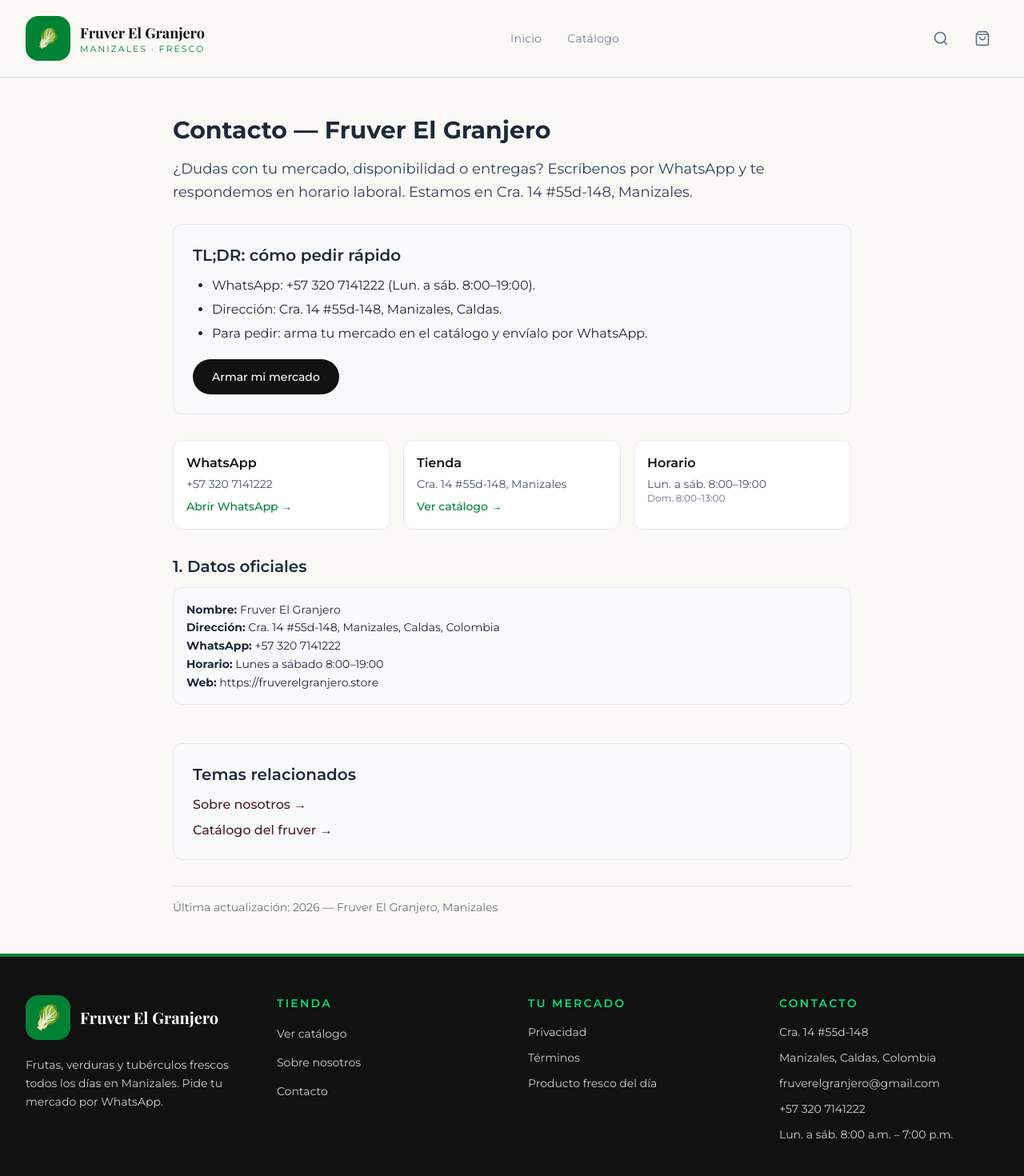
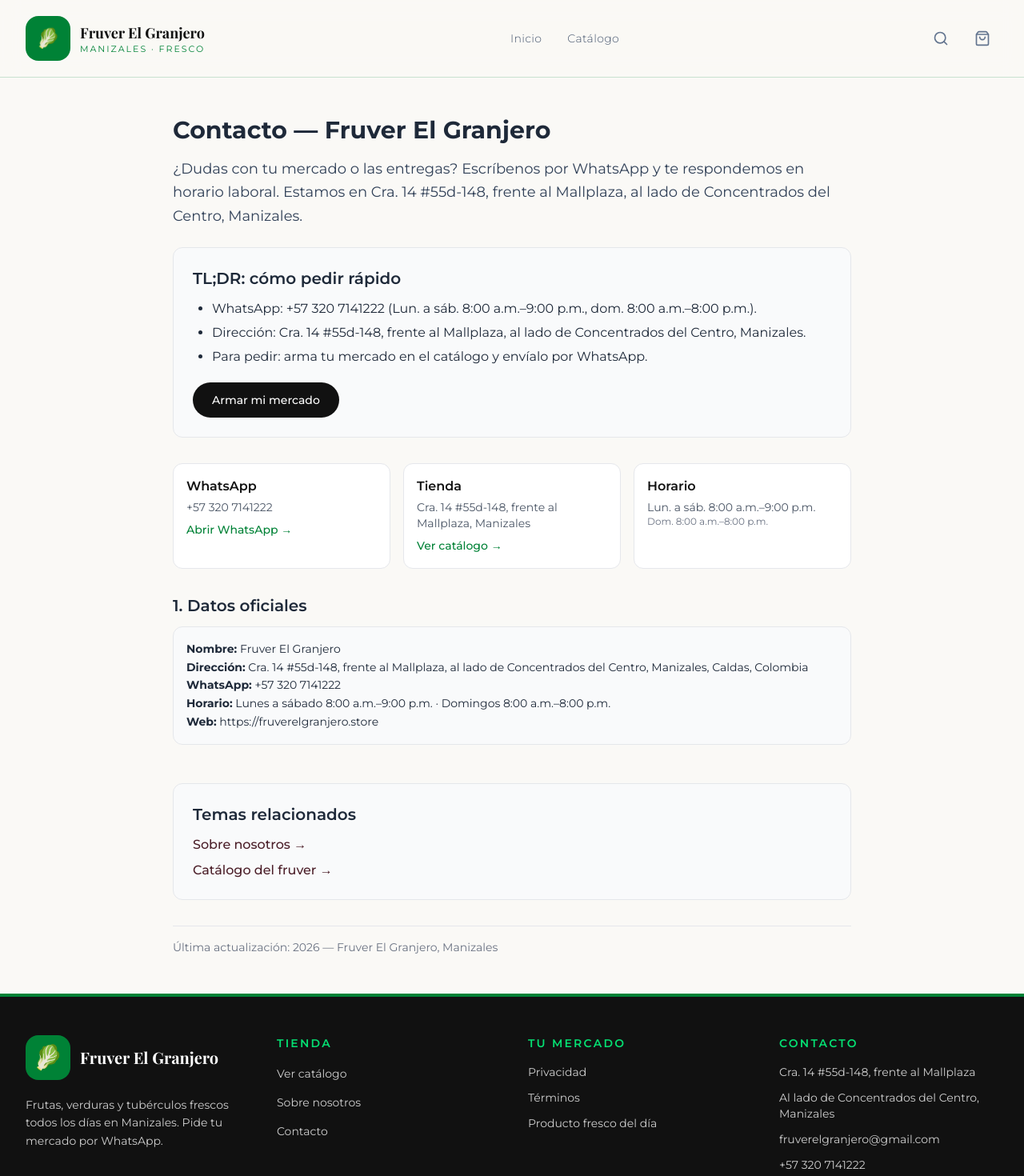
Before and after one commit to LuisEduardo002/FruverCatalogo, a React (Vite) app: page /contact in a window 1280 px wide. Shown: the top 1470 px of the page at 80% size. Built offline with nearby package versions, Linux system fonts and the light colour scheme; no server answers.

Commit message:
Horario 8am-9pm/dom 8am-8pm, sede Mallplaza y hero con slider de banners

```diff
--- a/index.html
+++ b/index.html
@@ -9,7 +9,7 @@
 
     <!-- SEO Primary Tags -->
     <title>Fruver El Granjero | Frutas y Verduras Frescas en Manizales</title>
-    <meta name="description" content="Fruver en Manizales: frutas, verduras, tubérculos y hierbas frescas todos los días. Arma tu mercado en el catálogo y pide por WhatsApp. Cra. 14 #55d-148." />
+    <meta name="description" content="Fruver en Manizales: frutas, verduras y todo tu mercado fresco todos los días. Arma tu mercado en el catálogo y pide por WhatsApp. Cra. 14 #55d-148, frente al Mallplaza." />
     <meta name="keywords" content="fruver Manizales, frutas Manizales, verduras Manizales, mercado Manizales, tomate, papa, plátano, aguacate, domicilio fruver Manizales" />
     <meta name="robots" content="index, follow" />
     <link rel="canonical" href="https://fruverelgranjero.store/" />
@@ -54,14 +54,14 @@
       "@type": ["Store", "LocalBusiness", "GroceryStore"],
       "name": "Fruver El Granjero",
       "url": "https://fruverelgranjero.store",
-      "description": "Fruver en Manizales (Cra. 14 #55d-148) con frutas, verduras, tubérculos y hierbas frescas todos los días. Catálogo en línea y pedidos por WhatsApp con entrega en Manizales.",
+      "description": "Fruver en Manizales (Cra. 14 #55d-148, frente al Mallplaza, al lado de Concentrados del Centro) con frutas, verduras y todo tu mercado fresco todos los días. Catálogo en línea y pedidos por WhatsApp con entrega en Manizales.",
       "logo": "https://fruverelgranjero.store/images/og-image.jpg",
       "image": "https://fruverelgranjero.store/images/og-image.jpg",
       "email": "fruverelgranjero@gmail.com",
       "telephone": "+57 320 7141222",
       "address": {
         "@type": "PostalAddress",
-        "streetAddress": "Cra. 14 #55d-148",
+        "streetAddress": "Cra. 14 #55d-148, frente al Mallplaza, al lado de Concentrados del Centro",
         "addressLocality": "Manizales",
         "addressRegion": "Caldas",
         "postalCode": "170001",
@@ -78,12 +78,20 @@
       },
       "currenciesAccepted": "COP",
       "paymentAccepted": "Efectivo, Transferencia, Nequi",
-      "openingHoursSpecification": {
-        "@type": "OpeningHoursSpecification",
-        "dayOfWeek": ["Monday", "Tuesday", "Wednesday", "Thursday", "Friday", "Saturday"],
-        "opens": "08:00",
-        "closes": "19:00"
-      },
+      "openingHoursSpecification": [
+        {
+          "@type": "OpeningHoursSpecification",
+          "dayOfWeek": ["Monday", "Tuesday", "Wednesday", "Thursday", "Friday", "Saturday"],
+          "opens": "08:00",
+          "closes": "21:00"
+        },
+        {
+          "@type": "OpeningHoursSpecification",
+          "dayOfWeek": "Sunday",
+          "opens": "08:00",
+          "closes": "20:00"
+        }
+      ],
       "contactPoint": {
         "@type": "ContactPoint",
         "contactType": "ventas",
@@ -108,13 +116,13 @@
       <header style="padding:24px;text-align:center;font-family:Montserrat,sans-serif">
         <p style="font-size:12px;letter-spacing:.18em;text-transform:uppercase;color:#16a34a;font-weight:600">Fruver en Manizales — Fresco todos los días</p>
         <h1 style="font-family:'Playfair Display',serif;font-size:28px;color:#111;margin:12px 0">Fruver El Granjero — Frutas y Verduras Frescas en Manizales</h1>
-        <p style="color:#475569;max-width:640px;margin:0 auto">Arma tu mercado en nuestro catálogo en línea: frutas, verduras, tubérculos y hierbas frescas. Confirmas tu pedido por WhatsApp y lo recibes en casa o lo recoges en Cra. 14 #55d-148.</p>
+        <p style="color:#475569;max-width:640px;margin:0 auto">Arma tu mercado en nuestro catálogo en línea: frutas, verduras y todo lo del día. Confirmas tu pedido por WhatsApp y lo recibes en casa o lo recoges en Cra. 14 #55d-148, frente al Mallplaza.</p>
       </header>
       <main style="max-width:800px;margin:0 auto;padding:0 24px 32px;font-family:Montserrat,sans-serif;color:#334155;line-height:1.7">
         <h2 style="font-family:'Playfair Display',serif;font-size:24px;color:#111;margin:24px 0 12px">¿Cómo comprar en el fruver?</h2>
-        <p>1) Explora el <a href="/catalogo" style="color:#16a34a;font-weight:600">catálogo</a>, 2) agrega al carrito por kg, unidad o atado, 3) envía tu pedido por WhatsApp al +57 320 7141222. Te confirmamos total y entrega en Manizales.</p>
+        <p>1) Explora el <a href="/catalogo" style="color:#16a34a;font-weight:600">catálogo</a>, 2) elige por peso o por unidad, bandeja y litro, 3) envía tu pedido por WhatsApp al +57 320 7141222. Te confirmamos total y entrega en Manizales.</p>
         <h2 style="font-family:'Playfair Display',serif;font-size:24px;color:#111;margin:24px 0 12px">Fresco, justo y de todos los días</h2>
-        <p>Tomate, cebolla, papa, plátano, manzana, aguacate y más. Precios en COP, stock diario y atención de lunes a sábado 8:00–19:00.</p>
+        <p>Tomate, cebolla, papa, plátano, manzana, aguacate y más. Precios en COP y atención de lunes a sábado 8:00 a.m.–9:00 p.m. y domingos 8:00 a.m.–8:00 p.m.</p>
         <p style="margin-top:24px"><a href="/catalogo" style="color:#16a34a;font-weight:600">Explorar catálogo</a> · <a href="/about" style="color:#16a34a">Sobre nosotros</a> · <a href="/contact" style="color:#16a34a">Contacto</a></p>
       </main>
     </div>
--- a/scripts/utils/site.cjs
+++ b/scripts/utils/site.cjs
@@ -9,9 +9,11 @@
 const NAP={
   name:SITE_NAME, alternateName:SITE_ALTERNATE_NAME, fullName:SITE_FULL_NAME, url:SITE_URL,
   email:'fruverelgranjero@gmail.com', telephone:'+57 320 7141222', telephoneDigits:'573207141222', whatsapp:'573207141222',
-  address:{ streetAddress:'Cra. 14 #55d-148', addressLocality:'Manizales', addressRegion:'Caldas', postalCode:'170001', addressCountry:'CO', full:'Cra. 14 #55d-148, Manizales, Caldas, Colombia' },
+  address:{ streetAddress:'Cra. 14 #55d-148', reference:'Frente al Mallplaza, al lado de Concentrados del Centro', addressLocality:'Manizales', addressRegion:'Caldas', postalCode:'170001', addressCountry:'CO', full:'Cra. 14 #55d-148, frente al Mallplaza, al lado de Concentrados del Centro, Manizales, Caldas, Colombia' },
   geo:{ latitude:5.055, longitude:-75.484 },
-  hours:{ days:['Monday','Tuesday','Wednesday','Thursday','Friday','Saturday'], opens:'08:00', closes:'19:00' },
+  hours:{ days:['Monday','Tuesday','Wednesday','Thursday','Friday','Saturday'], opens:'08:00', closes:'21:00' },
+  sunday:{ days:['Sunday'], opens:'08:00', closes:'20:00' },
+  schedule:'Lunes a sábado 8:00 a.m. – 9:00 p.m. · Domingos 8:00 a.m. – 8:00 p.m.',
 };
 const SOCIAL={
   whatsapp:'https://wa.me/573207141222',
@@ -21,6 +23,6 @@
   name:'Frutas y verduras frescas todos los días en Manizales',
   steps:['Eliges en el catálogo','Confirmas por WhatsApp','Alistamos tu mercado','Recibes fresco en casa o en tienda'],
   cost:'Sin costo de alistamiento',
-  schedule:'Lunes a sábado 8:00-19:00',
+  schedule:'Lunes a sábado 8:00–21:00 · Domingos 8:00–20:00',
 };
 module.exports={ SITE_URL, SITE_NAME, SITE_ALTERNATE_NAME, SITE_FULL_NAME, NAP, SOCIAL, INDEXNOW_KEY, PH_SERVICE, CURRENCY:'COP', PRICE_TTL_DAYS:30 };
--- a/src/components/layout/Footer.jsx
+++ b/src/components/layout/Footer.jsx
@@ -17,7 +17,7 @@
           </div>
           <div><p className="mb-4 text-sm font-semibold uppercase tracking-[0.16em] text-green-400">Tienda</p><ul className="space-y-3"><li><Link to="/catalogo" className={footerLink}>Ver catálogo</Link></li><li><Link to="/about" className={footerLink}>Sobre nosotros</Link></li><li><Link to="/contact" className={footerLink}>Contacto</Link></li></ul></div>
           <div><p className="mb-4 text-sm font-semibold uppercase tracking-[0.16em] text-green-400">Tu mercado</p><ul className="space-y-3 text-sm"><li><Link to="/privacy" className={footerLink}>Privacidad</Link></li><li><Link to="/terminos" className={footerLink}>Términos</Link></li><li>Producto fresco del día</li></ul></div>
-          <div><p className="mb-4 text-sm font-semibold uppercase tracking-[0.16em] text-green-400">Contacto</p><ul className="space-y-3 text-sm"><li>Cra. 14 #55d-148</li><li>Manizales, Caldas, Colombia</li><li>fruverelgranjero@gmail.com</li><li><a href="https://wa.me/573207141222" target="_blank" rel="noopener noreferrer" className={footerLink}>+57 320 7141222</a></li><li>Lun. a sáb. 8:00 a.m. – 7:00 p.m.</li></ul></div>
+          <div><p className="mb-4 text-sm font-semibold uppercase tracking-[0.16em] text-green-400">Contacto</p><ul className="space-y-3 text-sm"><li>Cra. 14 #55d-148, frente al Mallplaza</li><li>Al lado de Concentrados del Centro, Manizales</li><li>fruverelgranjero@gmail.com</li><li><a href="https://wa.me/573207141222" target="_blank" rel="noopener noreferrer" className={footerLink}>+57 320 7141222</a></li><li>Lun. a sáb. 8:00 a.m. – 9:00 p.m.</li><li>Dom. 8:00 a.m. – 8:00 p.m.</li></ul></div>
         </div>
         <div className="mt-12 flex flex-col items-center justify-between gap-4 border-t border-green-700/25 pt-7 text-center text-xs text-slate-500 md:flex-row md:text-left"><p>© {new Date().getFullYear()} Fruver El Granjero. Todos los derechos reservados.</p><div className="space-x-4"><Link to="/about" className="hover:text-green-400">Sobre nosotros</Link><Link to="/contact" className="hover:text-green-400">Contacto</Link><Link to="/privacy" className="hover:text-green-400">Privacidad</Link><Link to="/terminos" className="hover:text-green-400">Términos</Link></div></div>
       </Container>
--- a/src/config/site.js
+++ b/src/config/site.js
@@ -18,15 +18,18 @@
   whatsapp: '573207141222',
   address: {
     streetAddress: 'Cra. 14 #55d-148',
+    reference: 'Frente al Mallplaza, al lado de Concentrados del Centro',
     addressLocality: 'Manizales',
     addressRegion: 'Caldas',
     postalCode: '170001',
     addressCountry: 'CO',
-    full: 'Cra. 14 #55d-148, Manizales, Caldas, Colombia',
+    full: 'Cra. 14 #55d-148, frente al Mallplaza, al lado de Concentrados del Centro, Manizales, Caldas, Colombia',
   },
   geo: { latitude: 5.055, longitude: -75.484 },
-  hours: { days: ['Monday','Tuesday','Wednesday','Thursday','Friday','Saturday'], opens: '08:00', closes: '19:00' },
-  description: 'Fruver en Manizales, Caldas (Cra. 14 #55d-148) con frutas, verduras, tubérculos y hierbas frescas todos los días. Arma tu mercado en el catálogo y confirma tu pedido por WhatsApp con entregas en Manizales.',
+  hours: { days: ['Monday','Tuesday','Wednesday','Thursday','Friday','Saturday'], opens: '08:00', closes: '21:00' },
+  sunday: { days: ['Sunday'], opens: '08:00', closes: '20:00' },
+  schedule: 'Lunes a sábado 8:00 a.m. – 9:00 p.m. · Domingos 8:00 a.m. – 8:00 p.m.',
+  description: 'Fruver en Manizales, Caldas (Cra. 14 #55d-148, frente al Mallplaza, al lado de Concentrados del Centro) con frutas, verduras y todo tu mercado fresco todos los días. Arma tu mercado en el catálogo y confirma tu pedido por WhatsApp con entregas en Manizales.',
 };
 
 export const SOCIAL = {
@@ -40,7 +43,7 @@
   name: 'Frutas y verduras frescas todos los días en Manizales',
   steps: ['Eliges en el catálogo', 'Confirmas por WhatsApp', 'Alistamos tu mercado', 'Recibes fresco en casa o en tienda'],
   cost: 'Sin costo de alistamiento',
-  schedule: 'Lunes a sábado 8:00-19:00, domingos 8:00-13:00',
+  schedule: 'Lunes a sábado 8:00–21:00 · Domingos 8:00–20:00',
 };
 // Alias de compatibilidad (el Home viejo importaba PH_SERVICE)
 export const PH_SERVICE = FRESH_SERVICE;
--- a/src/data/faq.js
+++ b/src/data/faq.js
@@ -36,7 +36,7 @@
     id: 'horario',
     topic: 'tienda',
     q: '¿Cuál es el horario?',
-    a: 'Lunes a sábado 8:00 a.m. – 7:00 p.m. Domingos 8:00 a.m. – 1:00 p.m. en Cra. 14 #55d-148, Manizales.',
+    a: 'Lunes a sábado 8:00 a.m. – 9:00 p.m. Domingos 8:00 a.m. – 8:00 p.m. en Cra. 14 #55d-148, frente al Mallplaza, al lado de Concentrados del Centro, Manizales.',
   },
 ];
 
--- a/src/pages/About.jsx
+++ b/src/pages/About.jsx
@@ -13,7 +13,8 @@
     <main className="max-w-4xl mx-auto px-6 py-12 text-gray-800">
       <h1 className="text-3xl font-bold mb-4">Sobre Fruver El Granjero 🥬</h1>
       <p className="mb-6 text-lg leading-relaxed text-slate-700">
-        Somos el fruver de la Cra. 14 #55d-148 en Manizales. Todos los días seleccionamos frutas,
+        Somos el fruver de la Cra. 14 #55d-148 en Manizales, frente al Mallplaza,
+        al lado de Concentrados del Centro. Todos los días seleccionamos frutas,
         verduras, tubérculos y hierbas frescas para tu hogar. Esta página es nuestro catálogo en línea:
         eliges el peso en gramos, agregas a la canasta y confirmas por WhatsApp al +57 320 7141222.
         Sin registros, sin pagos en línea, atención humana.
@@ -26,7 +27,7 @@
             'Surtido fresco todos los días: tomate, papa, plátano, manzana, aguacate y más.',
             'Precios claros en COP: proporcionales al peso, o fijos por unidad, bandeja y litro.',
             'Pides por WhatsApp +57 320 7141222 y coordinas entrega o recogida.',
-            'Atención Lun. a sáb. 8:00–19:00, dom. 8:00–13:00.',
+            'Atención Lun. a sáb. 8:00 a.m.–9:00 p.m., dom. 8:00 a.m.–8:00 p.m.',
           ]}
           cta={{ to: '/catalogo', label: 'Armar mi mercado' }}
         />
@@ -46,8 +47,8 @@
           <h2 className="text-xl font-semibold mb-3">2. Dónde estamos</h2>
           <div className="mt-4 rounded-xl border border-gray-200 bg-gray-50 p-4 text-sm">
             <p><strong>Fruver El Granjero</strong></p>
-            <p>Cra. 14 #55d-148, Manizales, Caldas, Colombia</p>
-            <p>WhatsApp: +57 320 7141222 · Horario: Lun. a sáb. 8:00–19:00</p>
+            <p>Cra. 14 #55d-148, frente al Mallplaza, al lado de Concentrados del Centro, Manizales, Caldas</p>
+            <p>WhatsApp: +57 320 7141222 · Horario: Lun. a sáb. 8:00 a.m.–9:00 p.m. · Dom. 8:00 a.m.–8:00 p.m.</p>
           </div>
         </div>
 
--- a/src/pages/Contact.jsx
+++ b/src/pages/Contact.jsx
@@ -7,23 +7,24 @@
   useSEO({
     title: 'Contacto — Fruver El Granjero',
     description:
-      'Contacta a Fruver El Granjero en Manizales: WhatsApp +57 320 7141222, Cra. 14 #55d-148. Lun. a sáb. 8:00–19:00.',
+      'Contacta a Fruver El Granjero en Manizales: WhatsApp +57 320 7141222, Cra. 14 #55d-148 frente al Mallplaza. Lun. a sáb. 8:00 a.m.–9:00 p.m., dom. 8:00 a.m.–8:00 p.m.',
     canonical: '/contact',
   });
   return (
     <main className="max-w-4xl mx-auto px-6 py-12 text-gray-800">
       <h1 className="text-3xl font-bold mb-4">Contacto — Fruver El Granjero</h1>
       <p className="mb-6 text-lg leading-relaxed text-slate-700">
-        ¿Dudas con tu mercado, disponibilidad o entregas? Escríbenos por WhatsApp y te respondemos
-        en horario laboral. Estamos en Cra. 14 #55d-148, Manizales.
+        ¿Dudas con tu mercado o las entregas? Escríbenos por WhatsApp y te respondemos
+        en horario laboral. Estamos en Cra. 14 #55d-148, frente al Mallplaza, al lado de
+        Concentrados del Centro, Manizales.
       </p>
 
       <div className="mb-8">
         <KeyTakeaways
           title="TL;DR: cómo pedir rápido"
           items={[
-            'WhatsApp: +57 320 7141222 (Lun. a sáb. 8:00–19:00).',
-            'Dirección: Cra. 14 #55d-148, Manizales, Caldas.',
+            'WhatsApp: +57 320 7141222 (Lun. a sáb. 8:00 a.m.–9:00 p.m., dom. 8:00 a.m.–8:00 p.m.).',
+            'Dirección: Cra. 14 #55d-148, frente al Mallplaza, al lado de Concentrados del Centro, Manizales.',
             'Para pedir: arma tu mercado en el catálogo y envíalo por WhatsApp.',
           ]}
           cta={{ to: '/catalogo', label: 'Armar mi mercado' }}
@@ -40,15 +41,15 @@
         </div>
         <div className="rounded-xl border border-gray-200 p-4 bg-white">
           <h2 className="font-semibold text-[#111]">Tienda</h2>
-          <p className="mt-1 text-sm text-gray-600">Cra. 14 #55d-148, Manizales</p>
+          <p className="mt-1 text-sm text-gray-600">Cra. 14 #55d-148, frente al Mallplaza, Manizales</p>
           <Link to="/catalogo" className="mt-2 inline-block text-sm font-medium text-green-700 hover:underline">
             Ver catálogo →
           </Link>
         </div>
         <div className="rounded-xl border border-gray-200 p-4 bg-white">
           <h2 className="font-semibold text-[#111]">Horario</h2>
-          <p className="mt-1 text-sm text-gray-600">Lun. a sáb. 8:00–19:00</p>
-          <p className="text-xs text-gray-500">Dom. 8:00–13:00</p>
+          <p className="mt-1 text-sm text-gray-600">Lun. a sáb. 8:00 a.m.–9:00 p.m.</p>
+          <p className="text-xs text-gray-500">Dom. 8:00 a.m.–8:00 p.m.</p>
         </div>
       </div>
 
@@ -57,9 +58,9 @@
           <h2 className="text-xl font-semibold mb-3">1. Datos oficiales</h2>
           <div className="rounded-xl border border-gray-200 bg-gray-50 p-4 text-sm leading-relaxed">
             <p><strong>Nombre:</strong> Fruver El Granjero</p>
-            <p><strong>Dirección:</strong> Cra. 14 #55d-148, Manizales, Caldas, Colombia</p>
+            <p><strong>Dirección:</strong> Cra. 14 #55d-148, frente al Mallplaza, al lado de Concentrados del Centro, Manizales, Caldas, Colombia</p>
             <p><strong>WhatsApp:</strong> +57 320 7141222</p>
-            <p><strong>Horario:</strong> Lunes a sábado 8:00–19:00</p>
+            <p><strong>Horario:</strong> Lunes a sábado 8:00 a.m.–9:00 p.m. · Domingos 8:00 a.m.–8:00 p.m.</p>
             <p><strong>Web:</strong> https://fruverelgranjero.store</p>
           </div>
         </div>
```
Also changed, not shown: src/pages/Home.jsx (+83 -40 lines).
